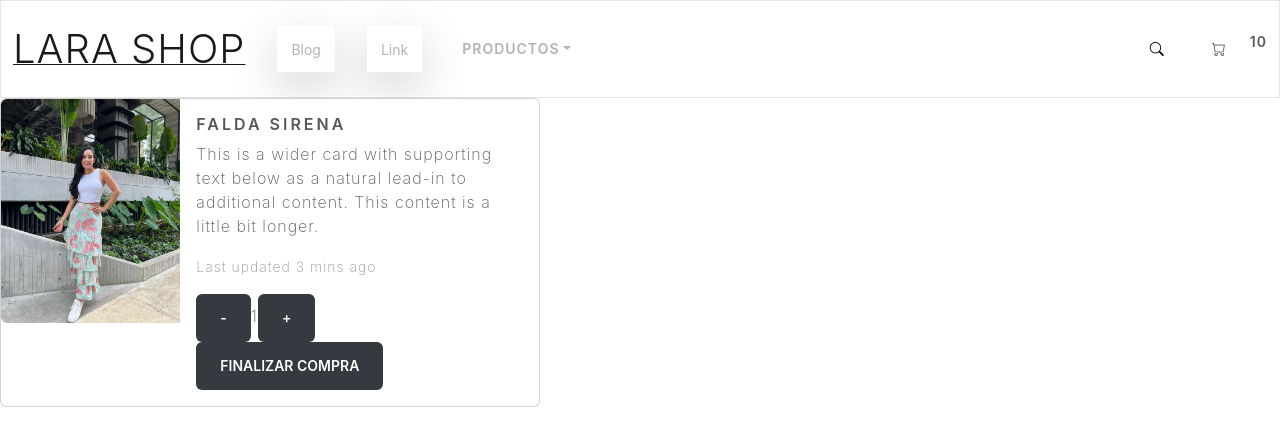
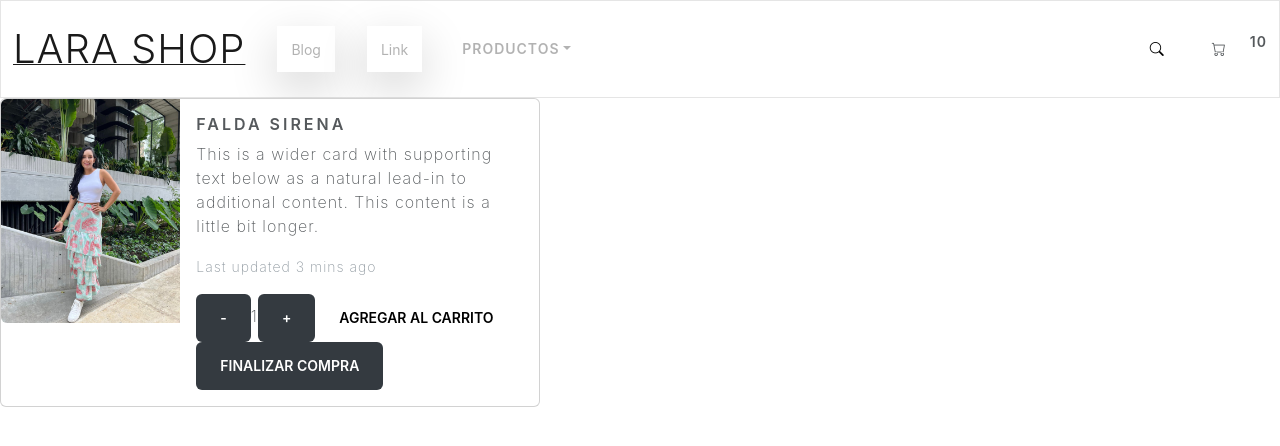
Before and after one commit to lymbhout/LaraShopCoronado, a React (Create React App) app: page /item/FaldaSirenaM1 in a window 1280 px wide. Shown: the top 446 px of the page. Built offline with nearby package versions, Linux system fonts and the light colour scheme.

Commit message:
incorporando funcion onAdd
funcion que retorna la compra

```diff
--- a/src/Componentes/ItemCount/ItemCount.jsx
+++ b/src/Componentes/ItemCount/ItemCount.jsx
@@ -1,6 +1,6 @@
 import React from 'react';
 import { useState } from 'react';
-export const ItemCount = ({valorInicial,stock}) => {
+export const ItemCount = ({valorInicial,stock,onAdd}) => {
 
     const [contador,setcontador] = useState(valorInicial)
 
@@ -11,6 +11,7 @@ export const ItemCount = ({valorInicial,stock}) => {
             <button className='btn btn-dark' onClick={() =>restar()}>-</button>
             {contador}
             <button className='btn btn-dark' onClick={() =>sumar()}>+</button>
+            <button className='btn btn-light' onClick={()=> onAdd(contador)}>Agregar al carrito</button>
         </div>
     );
 }
--- a/src/Componentes/ItemDetail/ItemDetail.jsx
+++ b/src/Componentes/ItemDetail/ItemDetail.jsx
@@ -1,6 +1,11 @@
 import React from 'react';
 import { ItemCount } from '../ItemCount/ItemCount';
 export const ItemDetail = ({prods}) => {
+
+  const onAdd = (cantidad)=>{
+  console.log(cantidad);
+  }
+
     return (
       <div className="card mb-3" style={{maxWidth: '540px'}}>
   <div className="row g-0">
@@ -12,7 +17,7 @@ export const ItemDetail = ({prods}) => {
         <h5 className="card-title">{prods.nombre}</h5>
         <p className="card-text">This is a wider card with supporting text below as a natural lead-in to additional content. This content is a little bit longer.</p>
         <p className="card-text"><small className="text-muted">Last updated 3 mins ago</small></p>
-        <ItemCount valorInicial={1} stock={prods.stock}/>
+        <ItemCount valorInicial={1} stock={prods.stock} onAdd={onAdd}/>
         <button className='btn btn-dark'>finalizar compra</button>
       </div>
     </div>
```
